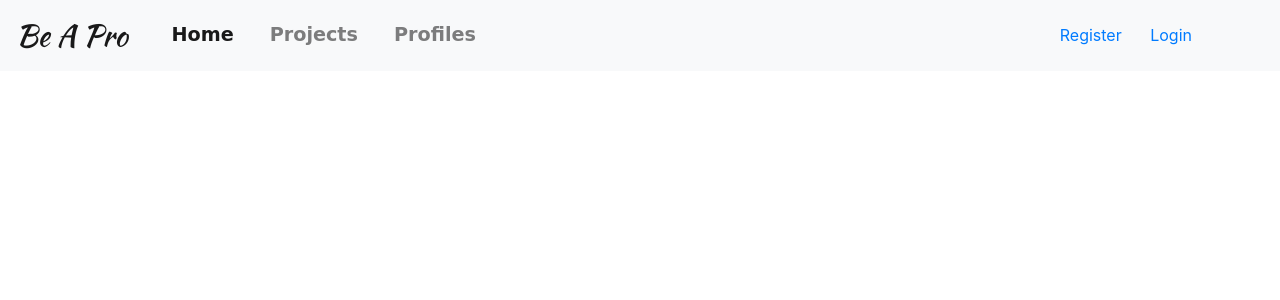
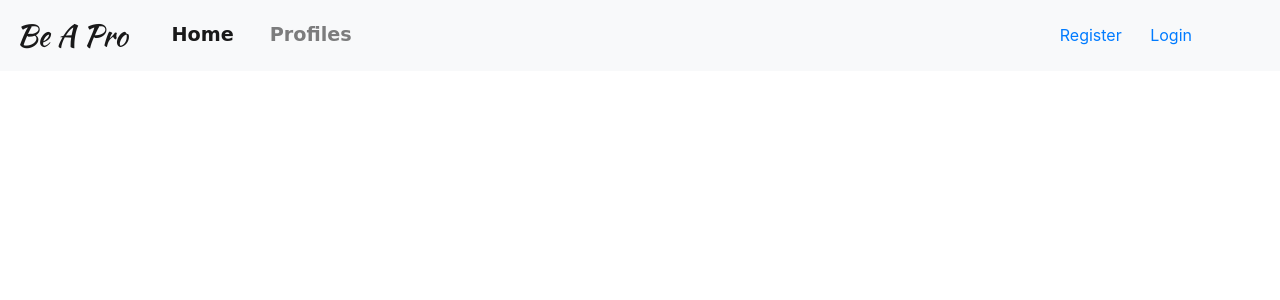
Before and after one commit to martyminion/BeAPro, a Django app: page / in a window 1280 px wide. Shown: the top 300 px of the page. Run offline with Django 3.2, Linux system fonts and the light colour scheme; data that the repository does not hold is empty; some libraries are stand-ins or nearby versions; some web fonts are replaced.

Commit message:
Styling changes to the welcome page and removal of a navlink from the navbar

```diff
--- a/award/templates/navbar.html
+++ b/award/templates/navbar.html
@@ -12,9 +12,7 @@
       <li class="nav-item active">
         <a class="nav-link" href="/">Home <span class="sr-only">(current)</span></a>
       </li>
-      <li class="nav-item">
-        <a class="nav-link" href="#">Projects</a>
-      </li>
+
       <li class="nav-item">
         <a class="nav-link" href="#">Profiles</a>
       </li>
--- a/award/templates/welcome.html
+++ b/award/templates/welcome.html
@@ -9,7 +9,7 @@
   <div class="row grid">
     {%for project in projects%}
     <div class=" grid_item col-md-4 col-lg-3 col-sm-6 col-xs-12">
-      <div class="card" style="width: 18rem;">
+      <div class="card">
         <img src="{{project.landing_page.url}}" alt="">
         <div class="card-body">
           <a href="{%url 'singleproject' project.id %}"><h5 class="card-title">{{project.title}}</h5></a>
```
Also changed, not shown: static/css/welcome.css (line endings or trailing spaces).
